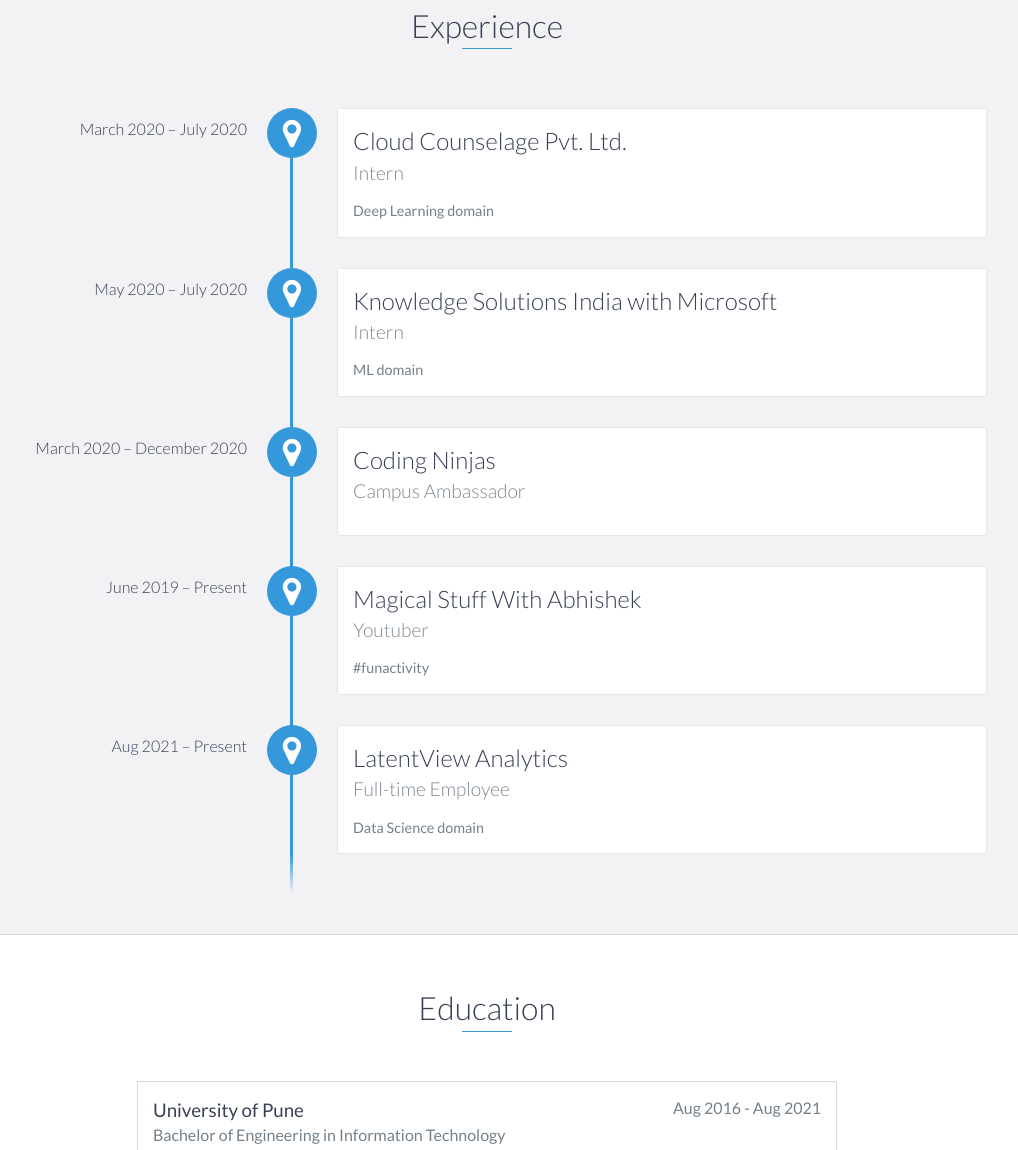
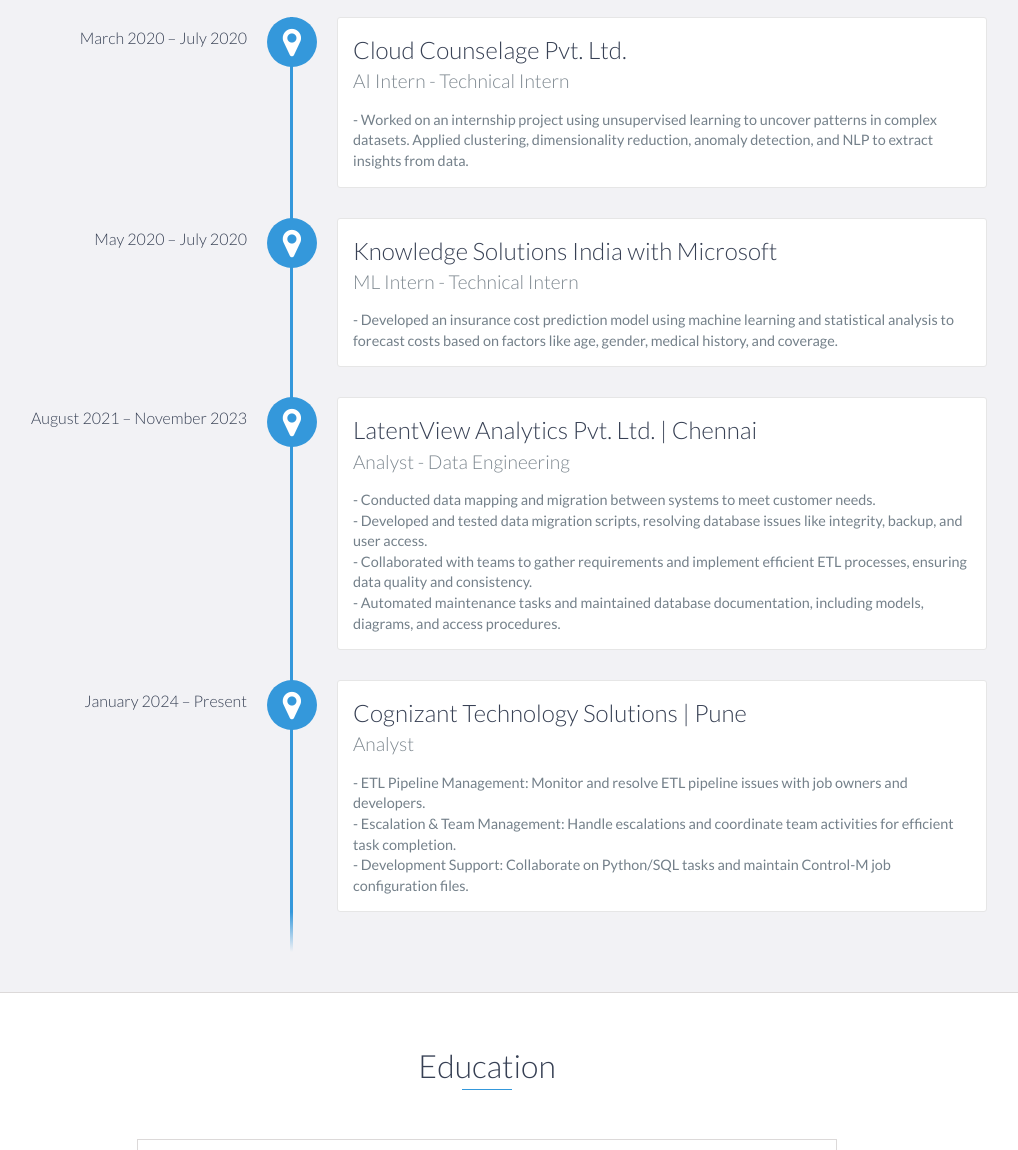
Before and after one commit to AbhishekDhilpe/Portfolio, a website: page index.html in a window 1280 px wide. Shown: the part 1181-2331 px from the top of the page, without its empty margins (153-1171 px from the left). Drawn offline with nearby package versions, Linux system fonts and the light colour scheme.

Commit message:
modified content

```diff
--- a/index.html
+++ b/index.html
@@ -72,11 +72,8 @@
                     <h2 class="heading">About Me</h2>
                 </div>
                 <div class="col-md-8">
-                    <p>&nbsp;&nbsp;&nbsp;&nbsp;&nbsp;I'm currently honing my programming abilities and attempting to become the best version of myself. I have the capacity to delve into new cutting-edge technologies and can work well in both a team and an individual environment.</p>
-
-<p>&nbsp;&nbsp;&nbsp;&nbsp;&nbsp;I've been certified as a Python programmer by Microsoft. I'm familiar with Java,C/C++ and PHP, and the languages used in web development. I've completed N5 level of the Japanese Language.</p>
-
-<p>&nbsp;&nbsp;&nbsp;&nbsp;&nbsp;As an engineering student, I feel proud because I'm getting chances to improve this world.Every problem is a challenge and every challenge is an opportunity so, change the way you think about problems and always come out on top.</p>
+                    <p>&nbsp;&nbsp;&nbsp;  Data Engineer with 3.5+ years of experience in Data Science. Skilled in data mining, predictive modeling, ETL development, and deploying scalable solutions on AWS. Experienced with Databricks, Airflow, PySpark, GitLab, and JIRA.</p>
+                    <p>&nbsp;&nbsp;&nbsp;  Proficient in machine learning for predictive modeling and data analysis.</p>
                 </div>
             </div>
         </div>
@@ -87,38 +84,40 @@
         <h2 class="heading">Experience</h2>
         <div id="experience-timeline">
 
-		<div data-date="March 2020 – July 2020">
+            <div data-date="March 2020 – July 2020">
                 <h3>Cloud Counselage Pvt. Ltd.</h3>
-                <h4>Intern</h4>
-                <p>Deep Learning domain
+                <h4>AI Intern - Technical Intern</h4>
+                <p>
+                    - Worked on an internship project using unsupervised learning to uncover patterns in complex datasets. Applied clustering, dimensionality reduction, anomaly detection, and NLP to extract insights from data.
                 </p>
             </div>
 
             <div data-date="May 2020 – July 2020">
                 <h3>Knowledge Solutions India with Microsoft</h3>
-                <h4>Intern</h4>
-                <p>ML domain
+                <h4>ML Intern - Technical Intern</h4>
+                <p>
+                    - Developed an insurance cost prediction model using machine learning and statistical analysis to forecast costs based on factors like age, gender, medical history, and coverage.
                 </p>
             </div>
 
-            <div data-date="March 2020 – December 2020">
-                <h3>Coding Ninjas</h3>
-                <h4>Campus Ambassador</h4>
+            <div data-date="August 2021 – November 2023">
+                <h3>LatentView Analytics Pvt. Ltd. | Chennai</h3>
+                <h4>Analyst - Data Engineering</h4>
                 <p>
-
+                    - Conducted data mapping and migration between systems to meet customer needs.<br>
+                    - Developed and tested data migration scripts, resolving database issues like integrity, backup, and user access.<br>
+                    - Collaborated with teams to gather requirements and implement efficient ETL processes, ensuring data quality and consistency.<br>
+                    - Automated maintenance tasks and maintained database documentation, including models, diagrams, and access procedures.
                 </p>
             </div>
 
-	    <div data-date="June 2019 – Present">
-                <h3>Magical Stuff With Abhishek</h3>
-                <h4>Youtuber</h4>
-                <p>#funactivity
-                </p>
-            </div>
-		<div data-date="Aug 2021 – Present">
-                <h3>LatentView Analytics</h3>
-                <h4>Full-time Employee</h4>
-                <p>Data Science domain
+            <div data-date="January 2024 – Present">
+                <h3>Cognizant Technology Solutions | Pune</h3>
+                <h4>Analyst</h4>
+                <p>
+                    - ETL Pipeline Management: Monitor and resolve ETL pipeline issues with job owners and developers.<br>
+                    - Escalation & Team Management: Handle escalations and coordinate team activities for efficient task completion.<br>
+                    - Development Support: Collaborate on Python/SQL tasks and maintain Control-M job configuration files.
                 </p>
             </div>
         </div>
@@ -128,11 +127,10 @@
     <div id="education">
         <h2 class="heading">Education</h2>
         <div class="education-block">
-            <h3>University of Pune</h3>
+            <h3>Savitribai Phule Pune University</h3>
             <span class="education-date">Aug 2016 - Aug 2021</span>
-            <h4>Bachelor of Engineering in Information Technology</h4>
+            <h4>Sandip Institute of Technology and Research Centre<br>Bachelor of Engineering in Information Technology</h4>
             <p>
-			I'm studying in Sandip Foundation's Institute of Technology and Research Centre, Nashik.
 			</p>
         </div>
         <!-- End .education-block -->
```
